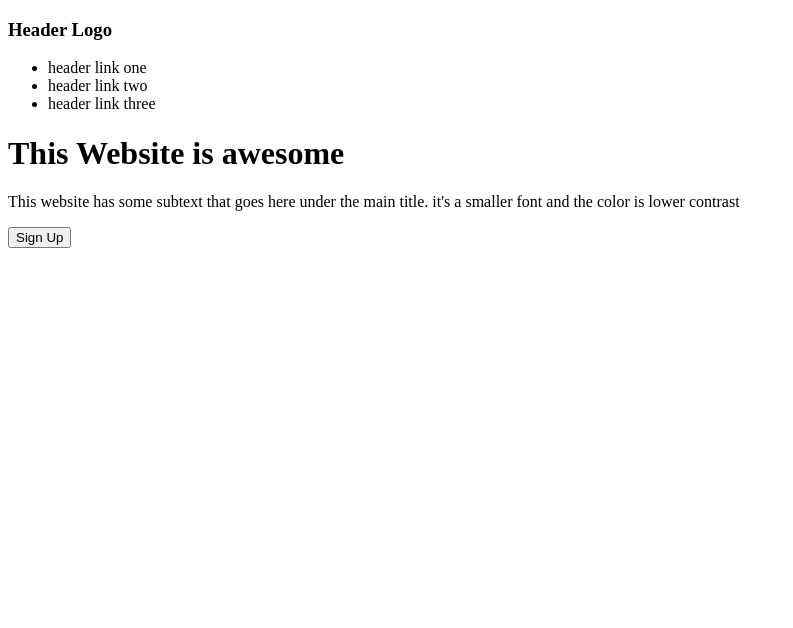
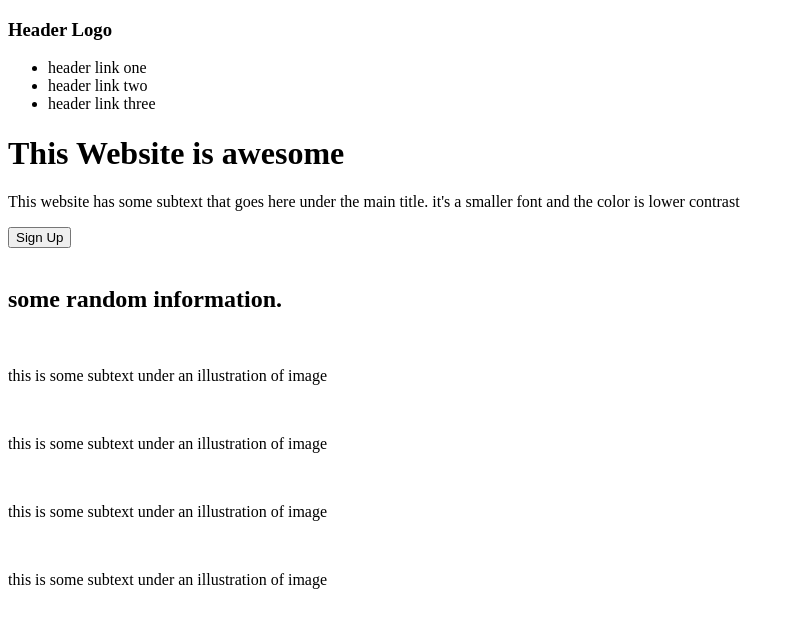
Before and after one commit to chhotuMarandi/Landing-Page, a plain HTML site: page index.html in a window 1280 px wide. Shown: the whole page, without its empty margins (0-793 px from the left). Drawn offline with Linux system fonts and the light colour scheme.

Commit message:
Main Content

```diff
--- a/index.html
+++ b/index.html
@@ -32,6 +32,29 @@
                 </div>
             </div>
         </div>
+        <div class="main-content">
+            <div class="heading">
+                <h2>some random information.</h2>
+            </div>
+            <div class="slides">
+                <div class="content">
+                    <img src="#" alt="">
+                    <p>this is some subtext under an illustration of image</p>
+                </div>
+                <div class="content">
+                    <img src="#" alt="">
+                    <p>this is some subtext under an illustration of image</p>
+                </div>
+                <div class="content">
+                    <img src="#" alt="">
+                    <p>this is some subtext under an illustration of image</p>
+                </div>
+                <div class="content">
+                    <img src="#" alt="">
+                    <p>this is some subtext under an illustration of image</p>
+                </div>
+            </div>
+        </div>
     </div>
 </body>
 </html>
```
